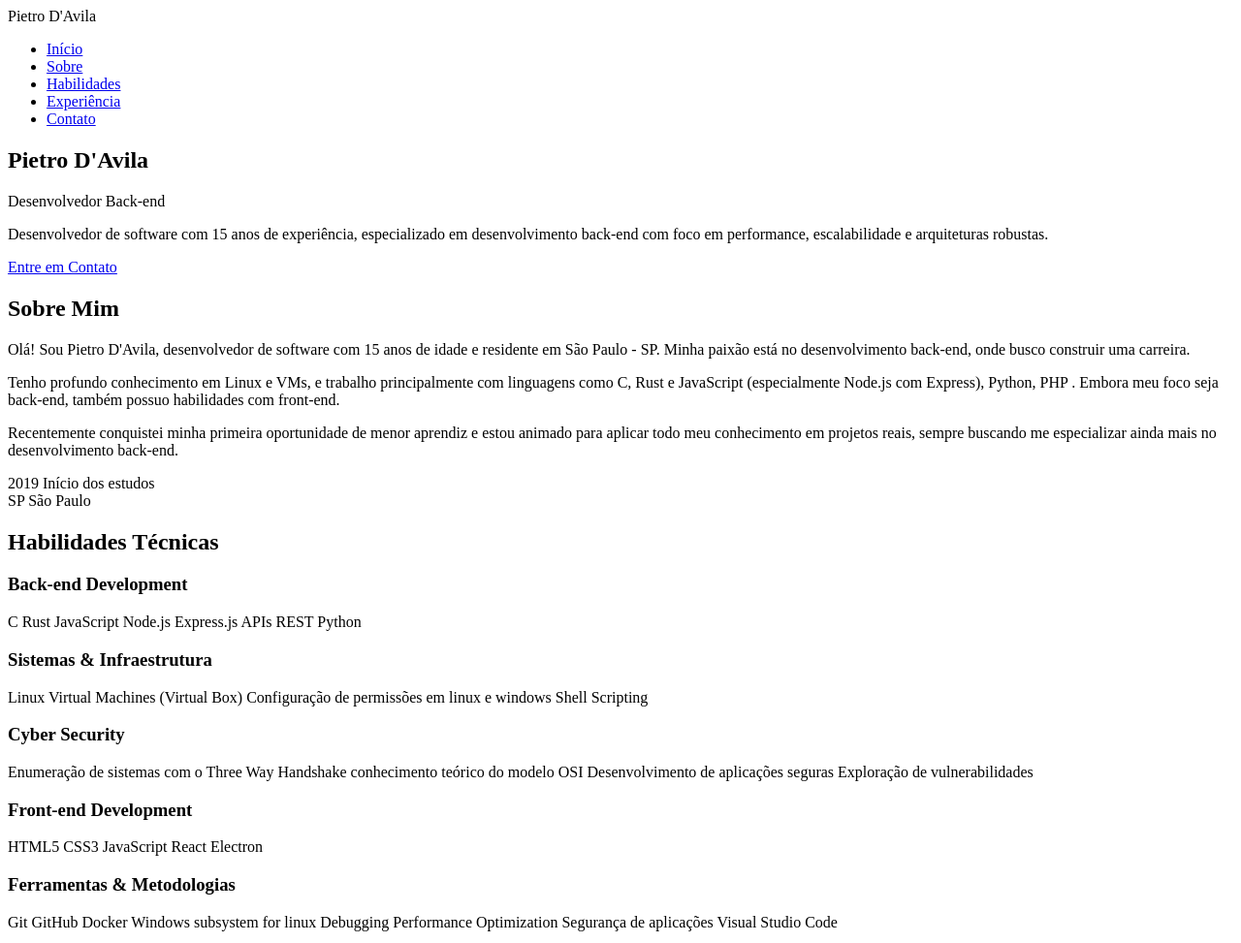
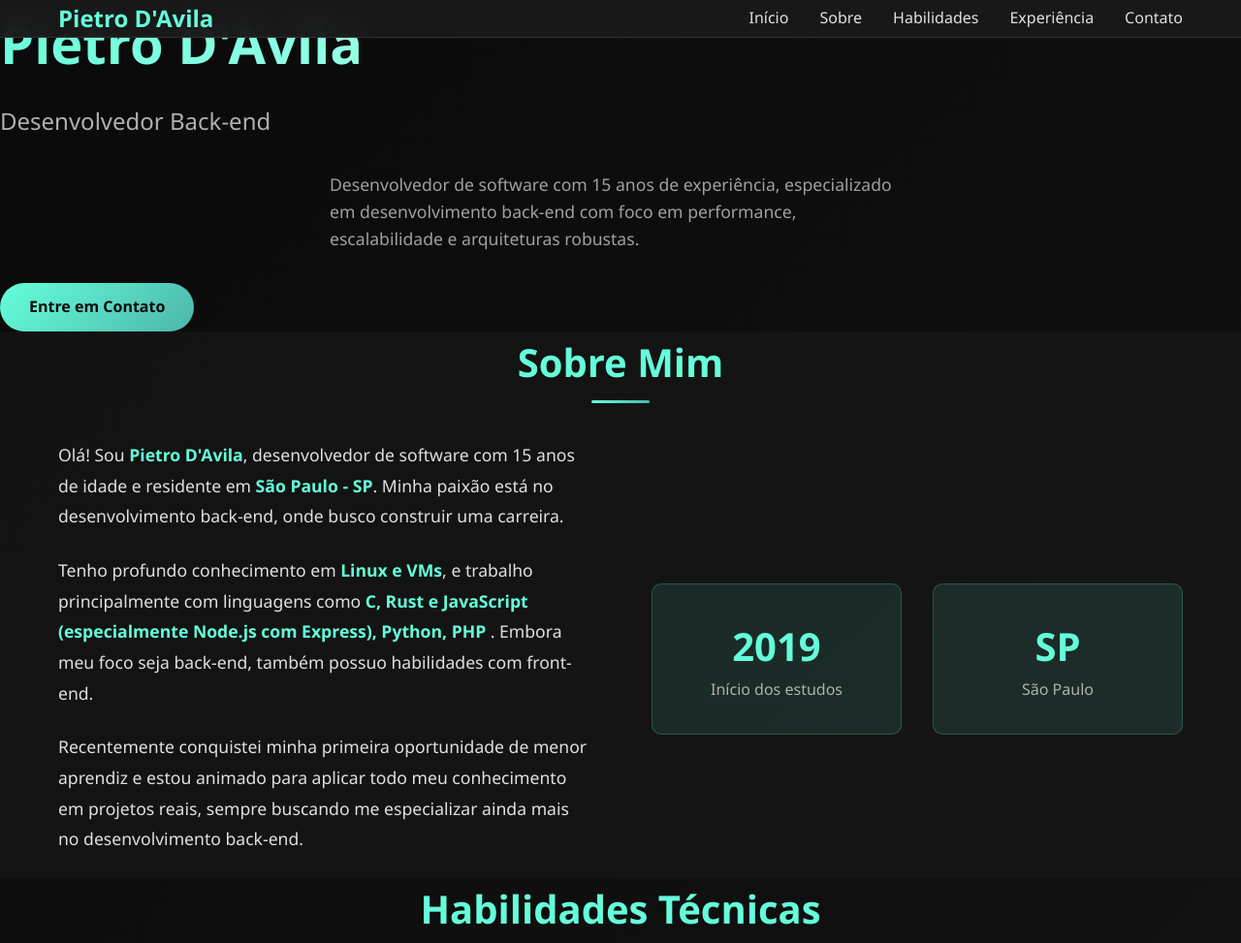
Before and after one commit to pietr0davila/Portfolio, a plain HTML site: page index.html in a window 1280 px wide. Shown: the top 973 px of the page at 97% size. Drawn offline with Linux system fonts and the light colour scheme.

Commit message:
Update index.html

```diff
--- a/index.html
+++ b/index.html
@@ -4,7 +4,7 @@
     <meta charset="UTF-8">
     <meta name="viewport" content="width=device-width, initial-scale=1.0">
     <title>Pietro D'Avila - Desenvolvedor Back-end</title>
-    <link rel="stylesheet" href="assets/styles.css">
+    <link rel="stylesheet" href="assets/style.css">
 </head>
 <body>
     <header>
```
